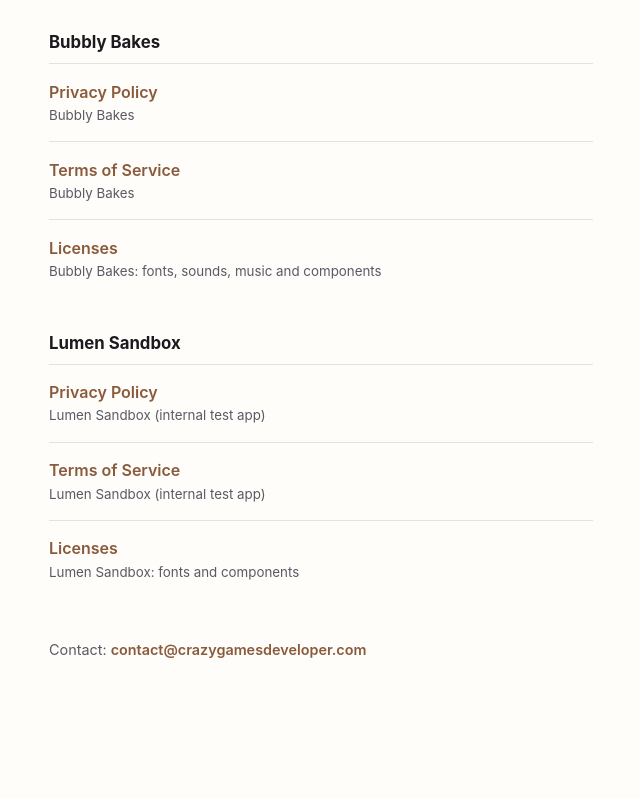
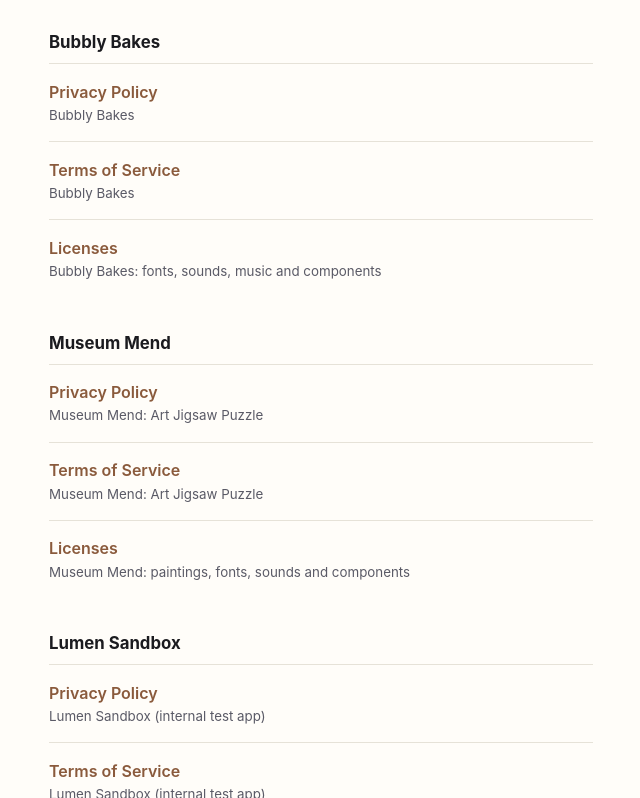
Before and after one commit to crazygamesdeveloper/legal, a plain HTML site: page index.html in a window 1280 px wide. Shown: the part 429-1227 px from the top of the page, without its empty margins (319-959 px from the left). Before the commit the page ends 1155 px from the top, so only its background shows below. Drawn offline with Linux system fonts and the light colour scheme.

Commit message:
Add Museum Mend to legal index

```diff
--- a/index.html
+++ b/index.html
@@ -42,6 +42,13 @@
 <li><a href="bubblesort/licenses.html">Licenses</a><small>Bubbly Bakes: fonts, sounds, music and components</small></li>
 </ul>
 
+<h2>Museum Mend</h2>
+<ul>
+<li><a href="museummend/privacy.html">Privacy Policy</a><small>Museum Mend: Art Jigsaw Puzzle</small></li>
+<li><a href="museummend/terms.html">Terms of Service</a><small>Museum Mend: Art Jigsaw Puzzle</small></li>
+<li><a href="museummend/licenses.html">Licenses</a><small>Museum Mend: paintings, fonts, sounds and components</small></li>
+</ul>
+
 <h2>Lumen Sandbox</h2>
 <ul>
 <li><a href="lumensandbox/privacy.html">Privacy Policy</a><small>Lumen Sandbox (internal test app)</small></li>
```
Lines whose indentation alone changed are shown as unchanged.
